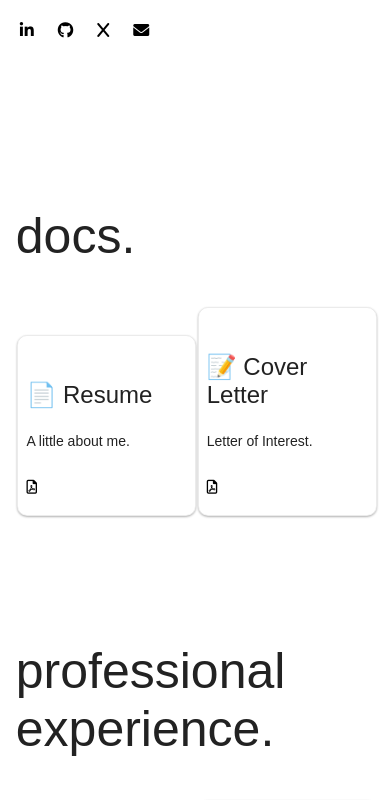
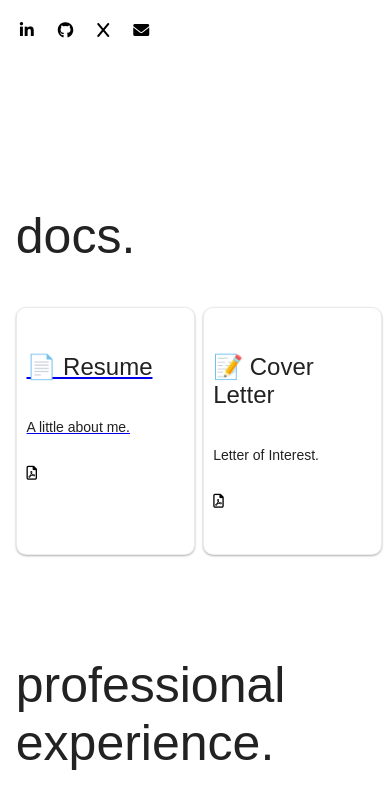
Before and after one commit to VidyaSagarHimansu/Himansu, a React (Vite) app: page / in a window 390 px wide. Shown: the part 1001-1801 px from the top of the page. Built offline with nearby package versions, Linux system fonts and the light colour scheme.

Commit message:
responsive for other other devices

```diff
--- a/src/Detail/Cards/Cards.css
+++ b/src/Detail/Cards/Cards.css
@@ -6,10 +6,12 @@
   }
 
 .card section {
-    width: 100%;
+    width: 85%;
+    height: 85%;
     padding: 2.5vh 5%;
     margin: 1vh 0px;
-    display: inline-block;
+    display: flex;
+    flex-direction: column;
     border-radius: 10px;
     color: var(--text-color);
     border: 1px solid rgb(0, 0, 0, 0.08);
--- a/src/Detail/Cards/Cards.jsx
+++ b/src/Detail/Cards/Cards.jsx
@@ -1,9 +1,9 @@
 import './Cards.css'
 
 function Cards(props){
-    const {topic, content, style, link, symbol} = {...props}
+    const {topic, content, link, symbol} = {...props}
     return (
-        <div className='card fade-in' style={{display: 'inline-block', width: '43%', ...style}}>
+        <div className='card fade-in'>
 
                 <a href={link} target='_blank'>
                     <section>
--- a/src/Detail/Docs/Docs.jsx
+++ b/src/Detail/Docs/Docs.jsx
@@ -4,10 +4,22 @@ function Docs(props){
     const {heading, content} = {...props}
     return (
         <div style={{paddingTop: '10vh'}}>
-            <h1 style={{fontFamily: 'Questrial , sans-serif', fontWeight: '200', fontSize: '50px', }} >{heading}</h1>
-            {content.map((card, index) => (
-                <Cards key = {index} topic={card.topic} content={card.content} style={index%2 !== 0 ? {paddingLeft: '5vw'} : {paddingLeft: '0.4vw'}} link={card.link} symbol={card.symbol}/>
-            ))}
+            <h1 style={{fontFamily: 'Questrial , sans-serif', fontWeight: '200', fontSize: '50px'}}>{heading}</h1>
+            <div style={{
+                display: 'grid',
+                gridTemplateColumns: 'repeat(2, 1fr)',
+                gap: '2vh 0',
+                padding: '0 0.1vw',
+                gridAutoRows: 'auto'
+            }}>
+                {content.map((card, index) => (
+                    <Cards key={index}
+                          topic={card.topic}
+                          content={card.content}
+                          link={card.link}
+                          symbol={card.symbol}/>
+                ))}
+            </div>
         </div>
     )
 }
```
